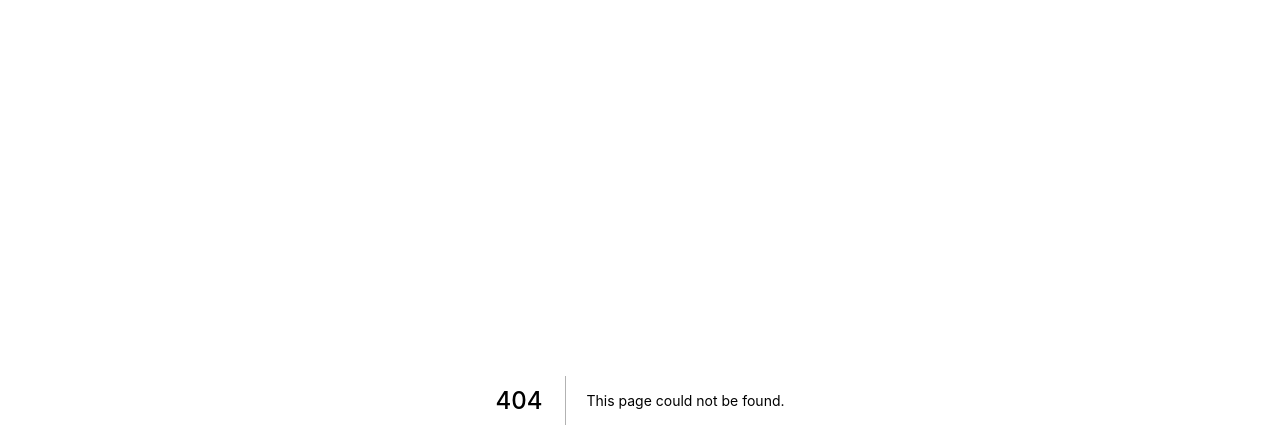
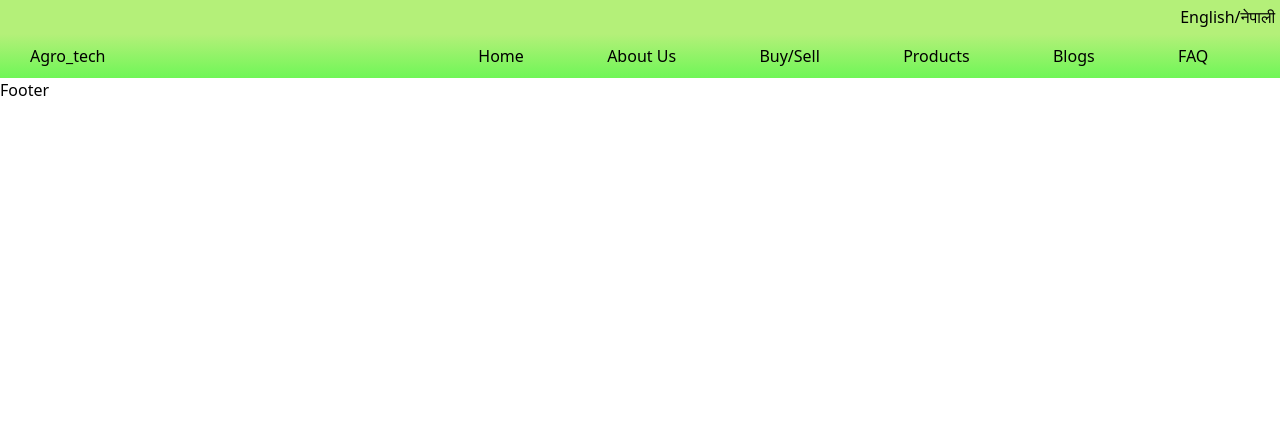
Before and after one commit to bipin1050/AgroTech, a Next.js app: page /App in a window 1280 px wide. Before the commit this address had no page. Shown: the top 448 px of the page. Built offline with nearby package versions, Linux system fonts and the light colour scheme.

Commit message:
first edit

```diff
--- /dev/null
+++ b/components/Footer.tsx
@@ -0,0 +1,9 @@
+import React from 'react'
+
+const Footer = () => {
+  return (
+    <div>Footer</div>
+  )
+}
+
+export default Footer
--- /dev/null
+++ b/components/Header.tsx
@@ -0,0 +1,30 @@
+import React from 'react'
+
+const Header = () => {
+  return (
+    <div>
+        <div className='language'>
+            <span>English</span>
+            <span>/</span>
+            <span>नेपाली</span>
+        </div>
+        <div className='nav-container'>
+            <div className='logo-section'>
+                Agro_tech
+            </div>
+            <div className='nav-items'>
+                <ul>
+                    <li>Home</li>
+                    <li>About Us</li>
+                    <li>Buy/Sell</li>
+                    <li>Products</li>
+                    <li>Blogs</li>
+                    <li>FAQ</li>
+                </ul>
+            </div>
+        </div>
+    </div>
+  )
+}
+
+export default Header
--- /dev/null
+++ b/pages/App.tsx
@@ -0,0 +1,15 @@
+import type { NextPage } from 'next'
+import Footer from '../components/Footer'
+import Header from '../components/header'
+
+const App: NextPage = () => {
+  return (
+    <div>
+        <Header />
+
+        <Footer />
+    </div>
+  )
+}
+
+export default App
--- a/pages/index.tsx
+++ b/pages/index.tsx
@@ -1,4 +1,5 @@
 import type { NextPage } from 'next'
+import App from './App'
 import Head from 'next/head'
 
 const Home: NextPage = () => {
@@ -11,12 +12,8 @@ const Home: NextPage = () => {
       </Head>
 
       <main>
-        <h1>Nothing Here right Now</h1>
+        <App/>
       </main>
-
-      <footer>
-
-      </footer>
     </div>
   )
 }
--- a/styles/globals.css
+++ b/styles/globals.css
@@ -1,3 +1,59 @@
 @tailwind base;
 @tailwind components;
 @tailwind utilities;
+
+body{
+    margin: 0;
+    padding: 0;
+}
+
+.language{
+    text-align: right;
+    padding: 5px;
+    background-color: rgb(180, 240, 121);
+}
+
+.nav-container{
+    width: 100%;
+    padding: 10px 30px;
+    margin: auto;
+    display: flex;
+    justify-content: space-between;
+    background-image: linear-gradient(rgb(180, 240, 121), rgb(111, 246, 87));
+
+}
+.logo-section{
+    width: 30%;
+    flex-grow: 1;
+    display: inline;
+}
+.nav-items{
+    width: 60%;
+    flex-grow: 2;
+    display: inline;
+}
+.nav-items ul{
+    display: flex;
+    justify-content: space-around;
+}
+.nav-items ul li:hover{
+    color: white;
+}
+
+@media (max-width: 700px) {
+    .nav-container{
+        flex-direction: column;
+    }
+    .logo-section{
+        width: 100%;
+        margin:auto;
+        text-align: center;
+        padding: 10px;
+    }
+    .nav-items{
+        width: 100%;
+        padding: 10px;
+        margin: auto;
+        text-align: center;
+    }
+}
```
